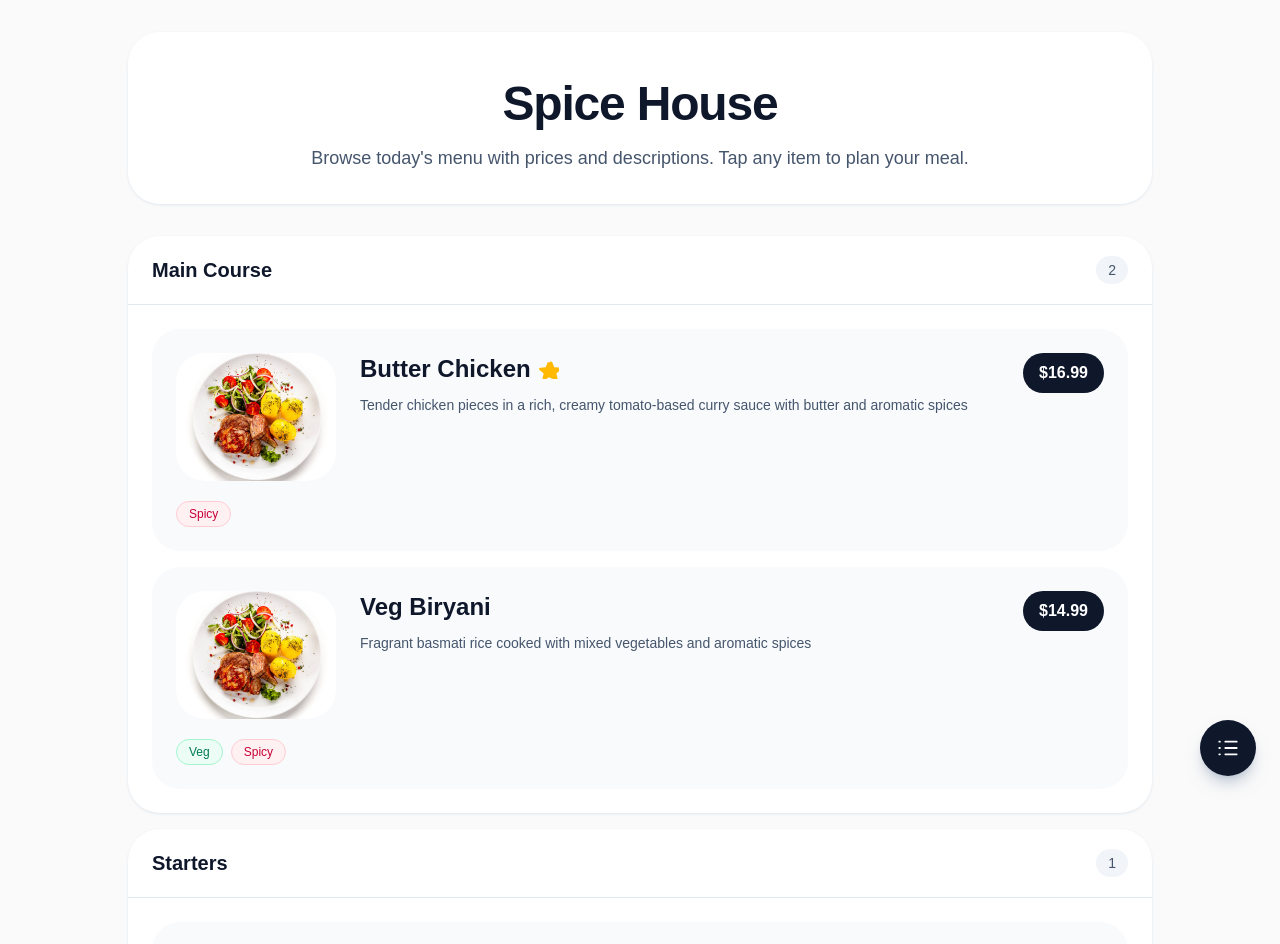
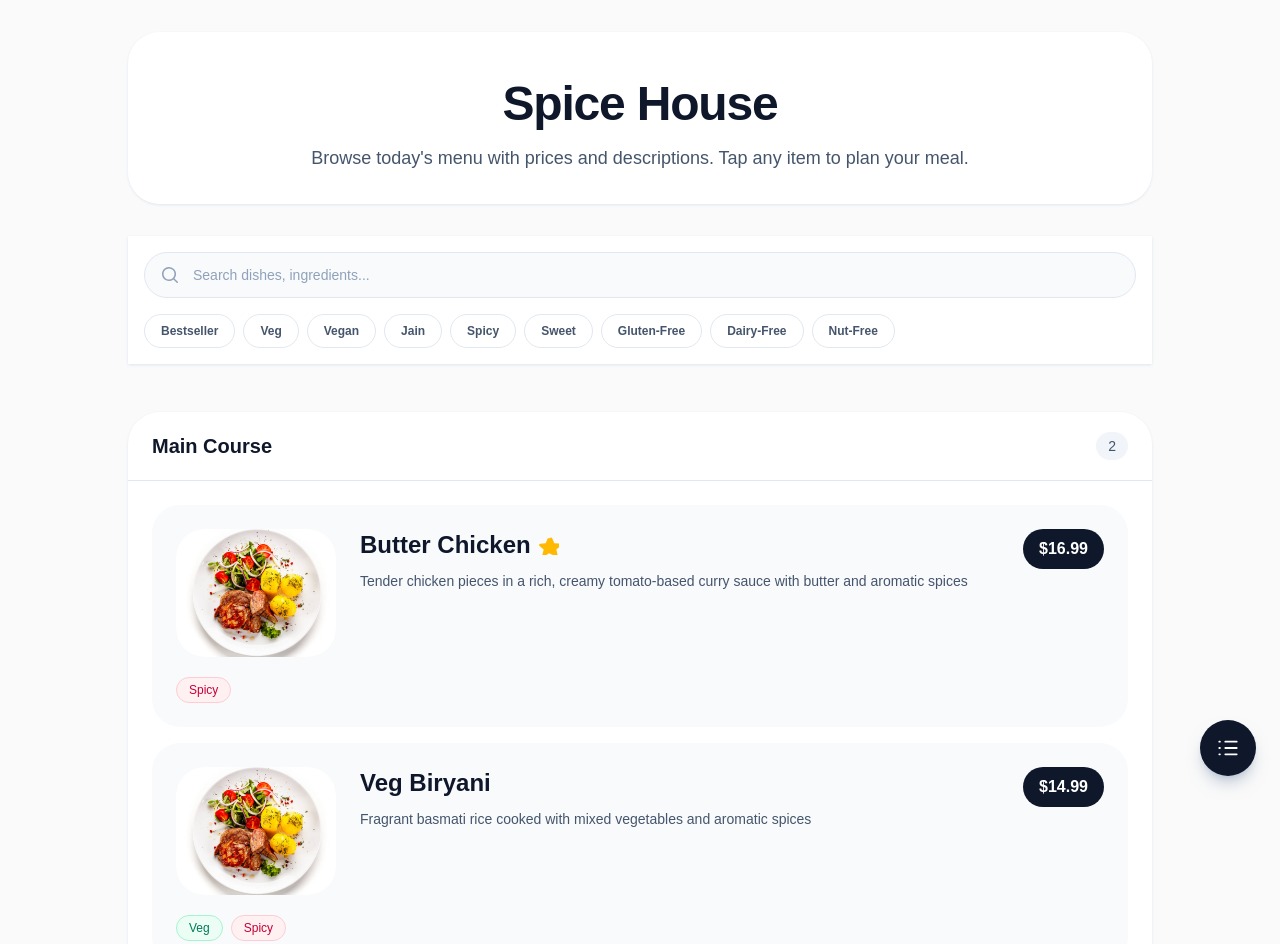
Before and after one commit to Saaaaaad3/Platerra_NextJs, a Next.js app in the folder my-app/: page /restaurant/menu/1 in a window 1280 px wide. Shown: the top 944 px of the page. Built offline with nearby package versions, Linux system fonts and the light colour scheme.

Commit message:
Added Filters and Search functionality.

```diff
--- /dev/null
+++ b/my-app/app/restaurant/menu/[restaurantId]/MenuFilters.tsx
@@ -0,0 +1,116 @@
+"use client";
+
+import { useEffect, useRef, useState } from "react";
+import { FILTERS, type FilterKey } from "./menuFilterUtils";
+
+type MenuFiltersProps = {
+  searchText: string;
+  onSearchChange: (value: string) => void;
+  activeFilters: FilterKey[];
+  onToggleFilter: (filter: FilterKey) => void;
+};
+
+export default function MenuFilters({
+  searchText,
+  onSearchChange,
+  activeFilters,
+  onToggleFilter,
+}: MenuFiltersProps) {
+  const chipsRef = useRef<HTMLDivElement>(null);
+  const [canScrollLeft, setCanScrollLeft] = useState(false);
+  const [canScrollRight, setCanScrollRight] = useState(false);
+
+  const updateScrollFades = () => {
+    const el = chipsRef.current;
+    if (!el) return;
+    setCanScrollLeft(el.scrollLeft > 0);
+    setCanScrollRight(el.scrollLeft + el.clientWidth < el.scrollWidth - 1);
+  };
+
+  useEffect(() => {
+    updateScrollFades();
+    window.addEventListener("resize", updateScrollFades);
+    return () => window.removeEventListener("resize", updateScrollFades);
+  }, []);
+
+  return (
+    <div className="sticky top-0 z-20 space-y-3 bg-white p-3 shadow-sm shadow-slate-200 sm:space-y-4 sm:p-4">
+      <div className="relative">
+        <svg
+          xmlns="http://www.w3.org/2000/svg"
+          viewBox="0 0 20 20"
+          fill="currentColor"
+          aria-hidden="true"
+          className="pointer-events-none absolute left-4 top-1/2 h-5 w-5 -translate-y-1/2 text-slate-400"
+        >
+          <path
+            fillRule="evenodd"
+            d="M9 3.5a5.5 5.5 0 1 0 0 11 5.5 5.5 0 0 0 0-11ZM2 9a7 7 0 1 1 12.452 4.391l3.328 3.329a.75.75 0 1 1-1.06 1.06l-3.329-3.328A7 7 0 0 1 2 9Z"
+            clipRule="evenodd"
+          />
+        </svg>
+        <input
+          type="text"
+          inputMode="search"
+          value={searchText}
+          onChange={(event) => onSearchChange(event.target.value)}
+          placeholder="Search dishes, ingredients..."
+          aria-label="Search menu"
+          className="w-full rounded-full border border-slate-200 bg-slate-50 py-2.5 pl-12 pr-12 text-sm text-slate-900 placeholder:text-slate-400 focus:border-slate-400 focus:outline-none sm:py-3"
+        />
+        {searchText && (
+          <button
+            type="button"
+            onClick={() => onSearchChange("")}
+            aria-label="Clear search"
+            className="absolute right-3 top-1/2 flex h-7 w-7 -translate-y-1/2 items-center justify-center rounded-full text-slate-400 transition hover:bg-slate-200 hover:text-slate-600"
+          >
+            <svg xmlns="http://www.w3.org/2000/svg" viewBox="0 0 20 20" fill="currentColor" className="h-4 w-4">
+              <path d="M10 8.586 4.707 3.293 3.293 4.707 8.586 10l-5.293 5.293 1.414 1.414L10 11.414l5.293 5.293 1.414-1.414L11.414 10l5.293-5.293-1.414-1.414L10 8.586Z" />
+            </svg>
+          </button>
+        )}
+      </div>
+
+      <div className="relative -mx-3 sm:-mx-4">
+        <div
+          ref={chipsRef}
+          onScroll={updateScrollFades}
+          className="flex gap-2 overflow-x-auto px-3 sm:px-4 [-ms-overflow-style:none] [scrollbar-width:none] [&::-webkit-scrollbar]:hidden"
+        >
+          {FILTERS.map((filter) => {
+            const isActive = activeFilters.includes(filter.key);
+            return (
+              <button
+                key={filter.key}
+                type="button"
+                onClick={() => onToggleFilter(filter.key)}
+                aria-pressed={isActive}
+                className={`flex-shrink-0 whitespace-nowrap rounded-full border px-3 py-1.5 text-xs font-semibold transition sm:px-4 sm:py-2 ${
+                  isActive
+                    ? "border-slate-900 bg-slate-900 text-white"
+                    : "border-slate-200 bg-white text-slate-600 hover:border-slate-300"
+                }`}
+              >
+                {filter.label}
+              </button>
+            );
+          })}
+        </div>
+
+        {canScrollLeft && (
+          <div
+            aria-hidden="true"
+            className="pointer-events-none absolute inset-y-0 left-0 w-8 bg-gradient-to-r from-white to-transparent sm:w-10"
+          />
+        )}
+        {canScrollRight && (
+          <div
+            aria-hidden="true"
+            className="pointer-events-none absolute inset-y-0 right-0 w-8 bg-gradient-to-l from-white to-transparent sm:w-10"
+          />
+        )}
+      </div>
+    </div>
+  );
+}
--- a/my-app/app/restaurant/menu/[restaurantId]/MenuView.tsx
+++ b/my-app/app/restaurant/menu/[restaurantId]/MenuView.tsx
@@ -1,10 +1,12 @@
 "use client";
 
-import { useState } from "react";
+import { useMemo, useState } from "react";
 import Image from "next/image";
 import type { MenuItem } from "../../../../lib/demo-menu-items";
 import MenuItemModal from "./MenuItemModal";
 import CategoryNav from "./CategoryNav";
+import MenuFilters from "./MenuFilters";
+import { itemMatchesFilter, itemMatchesSearch, type FilterKey } from "./menuFilterUtils";
 
 type MenuViewProps = {
   menuByCategory: Record<string, MenuItem[]>;
@@ -12,33 +14,70 @@ type MenuViewProps = {
 
 export default function MenuView({ menuByCategory }: MenuViewProps) {
   const [selectedItem, setSelectedItem] = useState<MenuItem | null>(null);
+  const [searchText, setSearchText] = useState("");
+  const [activeFilters, setActiveFilters] = useState<FilterKey[]>([]);
+
+  const toggleFilter = (filter: FilterKey) => {
+    setActiveFilters((current) =>
+      current.includes(filter) ? current.filter((f) => f !== filter) : [...current, filter]
+    );
+  };
+
+  const filteredMenuByCategory = useMemo(() => {
+    const result: Record<string, MenuItem[]> = {};
+    for (const [category, items] of Object.entries(menuByCategory)) {
+      const matches = items.filter(
+        (item) =>
+          itemMatchesSearch(item, searchText) &&
+          activeFilters.every((filter) => itemMatchesFilter(item, filter))
+      );
+      if (matches.length > 0) result[category] = matches;
+    }
+    return result;
+  }, [menuByCategory, searchText, activeFilters]);
+
+  const hasResults = Object.keys(filteredMenuByCategory).length > 0;
 
   return (
     <>
-      <section className="space-y-4">
-        {Object.entries(menuByCategory).map(([category, items]) => (
+      <MenuFilters
+        searchText={searchText}
+        onSearchChange={setSearchText}
+        activeFilters={activeFilters}
+        onToggleFilter={toggleFilter}
+      />
+
+      {!hasResults && (
+        <div className="mt-4 rounded-[2rem] bg-white px-6 py-12 text-center text-slate-500 shadow-sm shadow-slate-200">
+          No dishes match your search or filters.
+        </div>
+      )}
+
+      {hasResults && (
+      <section className="mt-4 space-y-4">
+        {Object.entries(filteredMenuByCategory).map(([category, items]) => (
           <details
             key={category}
             id={`category-${category}`}
             open
             className="scroll-mt-4 overflow-hidden rounded-[2rem] bg-white shadow-sm shadow-slate-200"
           >
-            <summary className="flex cursor-pointer items-center justify-between gap-4 border-b border-slate-200 px-6 py-5 text-left text-xl font-semibold text-slate-900 transition-colors hover:text-slate-700">
+            <summary className="flex cursor-pointer items-center justify-between gap-4 border-b border-slate-200 px-4 py-3 text-left text-lg font-semibold text-slate-900 transition-colors hover:text-slate-700 sm:px-6 sm:py-5 sm:text-xl">
               <span className="capitalize">{category.replace(/-/g, " ")}</span>
               <span className="rounded-full bg-slate-100 px-3 py-1 text-sm font-medium text-slate-600">
                 {items.length}
               </span>
             </summary>
-            <div className="space-y-4 px-6 py-6">
+            <div className="space-y-3 px-3 py-3 sm:space-y-4 sm:px-6 sm:py-6">
               {items.map((item) => (
                 <button
                   key={item.itemId}
                   type="button"
                   onClick={() => setSelectedItem(item)}
-                  className="w-full overflow-hidden rounded-[1.75rem] bg-slate-50 p-6 text-left transition active:scale-[0.99] active:bg-slate-100"
+                  className="w-full overflow-hidden rounded-[1.75rem] bg-slate-50 p-3 text-left transition active:scale-[0.99] active:bg-slate-100 sm:p-6"
                 >
-                  <div className="flex flex-col gap-6 sm:flex-row sm:items-start">
-                    <div className="relative h-32 w-full overflow-hidden rounded-[1.75rem] bg-slate-100 sm:h-32 sm:w-40 sm:flex-shrink-0">
+                  <div className="flex flex-col gap-3 sm:flex-row sm:items-start sm:gap-6">
+                    <div className="relative h-28 w-full overflow-hidden rounded-[1.75rem] bg-slate-100 sm:h-32 sm:w-40 sm:flex-shrink-0">
                       <Image
                         src={item.itemImages?.[0] ?? "/img/DummyDishImage.jpg"}
                         alt={`${item.itemName} thumbnail`}
@@ -48,9 +87,9 @@ export default function MenuView({ menuByCategory }: MenuViewProps) {
                     </div>
 
                     <div className="flex-1">
-                      <div className="flex flex-col gap-4 sm:flex-row sm:items-start sm:justify-between">
+                      <div className="flex flex-col gap-2 sm:flex-row sm:items-start sm:justify-between sm:gap-4">
                         <div>
-                          <h2 className="flex items-center gap-2 text-2xl font-semibold text-slate-900">
+                          <h2 className="flex items-center gap-2 text-lg font-semibold text-slate-900 sm:text-2xl">
                             {item.itemName}
                             {item.itemBestSeller && (
                               <svg
@@ -69,7 +108,7 @@ export default function MenuView({ menuByCategory }: MenuViewProps) {
                               </svg>
                             )}
                           </h2>
-                          <p className="mt-2 line-clamp-2 text-sm leading-6 text-slate-600">
+                          <p className="mt-1 line-clamp-2 text-sm leading-6 text-slate-600 sm:mt-2">
                             {item.itemDescription}
                           </p>
                         </div>
@@ -79,7 +118,7 @@ export default function MenuView({ menuByCategory }: MenuViewProps) {
                       </div>
                     </div>
                   </div>
-                  <div className="mt-5 flex flex-wrap gap-2 text-xs text-slate-500">
+                  <div className="mt-3 flex flex-wrap gap-2 text-xs text-slate-500 sm:mt-5">
                     {item.itemIsVeg && (
                       <span className="rounded-full border border-emerald-200 bg-emerald-50 px-3 py-1 text-emerald-700">
                         Veg
@@ -97,9 +136,10 @@ export default function MenuView({ menuByCategory }: MenuViewProps) {
           </details>
         ))}
       </section>
+      )}
 
       <MenuItemModal item={selectedItem} onClose={() => setSelectedItem(null)} />
-      <CategoryNav menuByCategory={menuByCategory} />
+      <CategoryNav menuByCategory={filteredMenuByCategory} />
     </>
   );
 }
--- /dev/null
+++ b/my-app/app/restaurant/menu/[restaurantId]/menuFilterUtils.ts
@@ -0,0 +1,58 @@
+import type { MenuItem } from "../../../../lib/demo-menu-items";
+
+export type FilterKey =
+  | "bestseller"
+  | "veg"
+  | "vegan"
+  | "jain"
+  | "spicy"
+  | "sweet"
+  | "gluten-free"
+  | "dairy-free"
+  | "nut-free";
+
+export const FILTERS: { key: FilterKey; label: string }[] = [
+  { key: "bestseller", label: "Bestseller" },
+  { key: "veg", label: "Veg" },
+  { key: "vegan", label: "Vegan" },
+  { key: "jain", label: "Jain" },
+  { key: "spicy", label: "Spicy" },
+  { key: "sweet", label: "Sweet" },
+  { key: "gluten-free", label: "Gluten-Free" },
+  { key: "dairy-free", label: "Dairy-Free" },
+  { key: "nut-free", label: "Nut-Free" },
+];
+
+export function itemMatchesFilter(item: MenuItem, filter: FilterKey): boolean {
+  switch (filter) {
+    case "bestseller":
+      return item.itemBestSeller;
+    case "veg":
+      return item.itemIsVeg;
+    case "vegan":
+      return item.dietaryTags.includes("vegan");
+    case "jain":
+      return item.itemIsJain;
+    case "spicy":
+      return item.itemSpicy;
+    case "sweet":
+      return item.itemSweet;
+    case "gluten-free":
+      return item.dietaryTags.includes("gluten-free");
+    case "dairy-free":
+      return item.dietaryTags.includes("dairy-free");
+    case "nut-free":
+      return item.dietaryTags.includes("nut-free");
+  }
+}
+
+export function itemMatchesSearch(item: MenuItem, query: string): boolean {
+  const normalized = query.trim().toLowerCase();
+  if (!normalized) return true;
+
+  return (
+    item.itemName.toLowerCase().includes(normalized) ||
+    item.itemDescription.toLowerCase().includes(normalized) ||
+    item.ingredients.some((ingredient) => ingredient.toLowerCase().includes(normalized))
+  );
+}
--- a/my-app/app/restaurant/menu/[restaurantId]/page.tsx
+++ b/my-app/app/restaurant/menu/[restaurantId]/page.tsx
@@ -25,15 +25,15 @@ export default async function RestaurantMenuPage({ params }: PageProps) {
   }, {});
 
   return (
-    <main className="min-h-screen bg-zinc-50 px-4 py-8 text-slate-900">
-      <div className="mx-auto flex w-full max-w-5xl flex-col gap-8">
-        <header className="rounded-[2rem] bg-white/95 p-8 text-center shadow-sm shadow-slate-200 backdrop-blur-xl">
-          <h1 className="mt-4 text-4xl font-semibold tracking-tight text-slate-900 sm:text-5xl">
+    <main className="min-h-screen bg-zinc-50 px-3 py-4 text-slate-900 sm:px-4 sm:py-8">
+      <div className="mx-auto flex w-full max-w-5xl flex-col gap-4 sm:gap-8">
+        <header className="rounded-[2rem] bg-white/95 p-4 text-center shadow-sm shadow-slate-200 backdrop-blur-xl sm:p-8">
+          <h1 className="text-2xl font-semibold tracking-tight text-slate-900 sm:mt-4 sm:text-5xl">
             <Link href={`/restaurant/${restaurantId}`} className="hover:text-slate-600 transition-colors">
               {restaurantName}
             </Link>
           </h1>
-          <p className="mx-auto mt-4 max-w-2xl text-base leading-7 text-slate-600 sm:text-lg">
+          <p className="mx-auto mt-1 max-w-2xl text-sm leading-6 text-slate-600 sm:mt-4 sm:text-lg sm:leading-7">
             Browse today&apos;s menu with prices and descriptions. Tap any item to plan your meal.
           </p>
         </header>
--- a/my-app/lib/demo-menu-items.ts
+++ b/my-app/lib/demo-menu-items.ts
@@ -15,6 +15,7 @@ export type MenuItem = {
   category: string;
   ingredients: string[];
   itemIngredients: string;
+  dietaryTags: string[];
 };
 
 export const demoMenuItems: MenuItem[] = [
@@ -36,6 +37,7 @@ export const demoMenuItems: MenuItem[] = [
     category: "main-course",
     ingredients: ["Chicken", "Tomato", "Cream", "Butter", "Spices"],
     itemIngredients: "Chicken, Tomato, Cream, Butter, Spices",
+    dietaryTags: ["gluten-free", "nut-free"],
   },
   {
     itemId: 102,
@@ -55,6 +57,7 @@ export const demoMenuItems: MenuItem[] = [
     category: "starters",
     ingredients: ["Paneer", "Yogurt", "Spices", "Bell Peppers", "Onion"],
     itemIngredients: "Paneer, Yogurt, Spices, Bell Peppers, Onion",
+    dietaryTags: ["gluten-free", "nut-free"],
   },
   {
     itemId: 103,
@@ -74,6 +77,7 @@ export const demoMenuItems: MenuItem[] = [
     category: "main-course",
     ingredients: ["Basmati Rice", "Mixed Vegetables", "Spices", "Saffron"],
     itemIngredients: "Basmati Rice, Mixed Vegetables, Spices, Saffron",
+    dietaryTags: ["vegan", "gluten-free", "dairy-free", "nut-free"],
   },
   {
     itemId: 104,
@@ -93,6 +97,7 @@ export const demoMenuItems: MenuItem[] = [
     category: "desserts",
     ingredients: ["Milk Solids", "Sugar", "Rose Water", "Cardamom"],
     itemIngredients: "Milk Solids, Sugar, Rose Water, Cardamom",
+    dietaryTags: ["gluten-free", "nut-free"],
   },
   {
     itemId: 105,
@@ -112,6 +117,7 @@ export const demoMenuItems: MenuItem[] = [
     category: "beverages",
     ingredients: ["Tea", "Milk", "Ginger", "Cardamom", "Cinnamon"],
     itemIngredients: "Tea, Milk, Ginger, Cardamom, Cinnamon",
+    dietaryTags: ["gluten-free", "nut-free"],
   },
   {
     itemId: 201,
@@ -138,6 +144,7 @@ export const demoMenuItems: MenuItem[] = [
     ],
     itemIngredients:
       "Sourdough Bread, Avocado, Cherry Tomatoes, Microgreens, Olive Oil",
+    dietaryTags: ["vegan", "dairy-free", "nut-free"],
   },
   {
     itemId: 202,
@@ -156,6 +163,7 @@ export const demoMenuItems: MenuItem[] = [
     category: "coffee",
     ingredients: ["Espresso", "Steamed Milk", "Milk Foam"],
     itemIngredients: "Espresso, Steamed Milk, Milk Foam",
+    dietaryTags: ["gluten-free", "nut-free"],
   },
   {
     itemId: 203,
@@ -174,6 +182,7 @@ export const demoMenuItems: MenuItem[] = [
     category: "pastries",
     ingredients: ["Butter", "Flour", "Chocolate", "Yeast", "Sugar"],
     itemIngredients: "Butter, Flour, Chocolate, Yeast, Sugar",
+    dietaryTags: ["nut-free"],
   },
   {
     itemId: 204,
@@ -193,6 +202,7 @@ export const demoMenuItems: MenuItem[] = [
     category: "lunch",
     ingredients: ["Quinoa", "Mixed Vegetables", "Avocado", "Tahini", "Lemon"],
     itemIngredients: "Quinoa, Mixed Vegetables, Avocado, Tahini, Lemon",
+    dietaryTags: ["vegan", "gluten-free", "dairy-free", "nut-free"],
   },
   {
     itemId: 205,
@@ -212,5 +222,6 @@ export const demoMenuItems: MenuItem[] = [
     category: "coffee",
     ingredients: ["Matcha Powder", "Steamed Milk", "Honey"],
     itemIngredients: "Matcha Powder, Steamed Milk, Honey",
+    dietaryTags: ["gluten-free", "nut-free"],
   },
 ];
```
